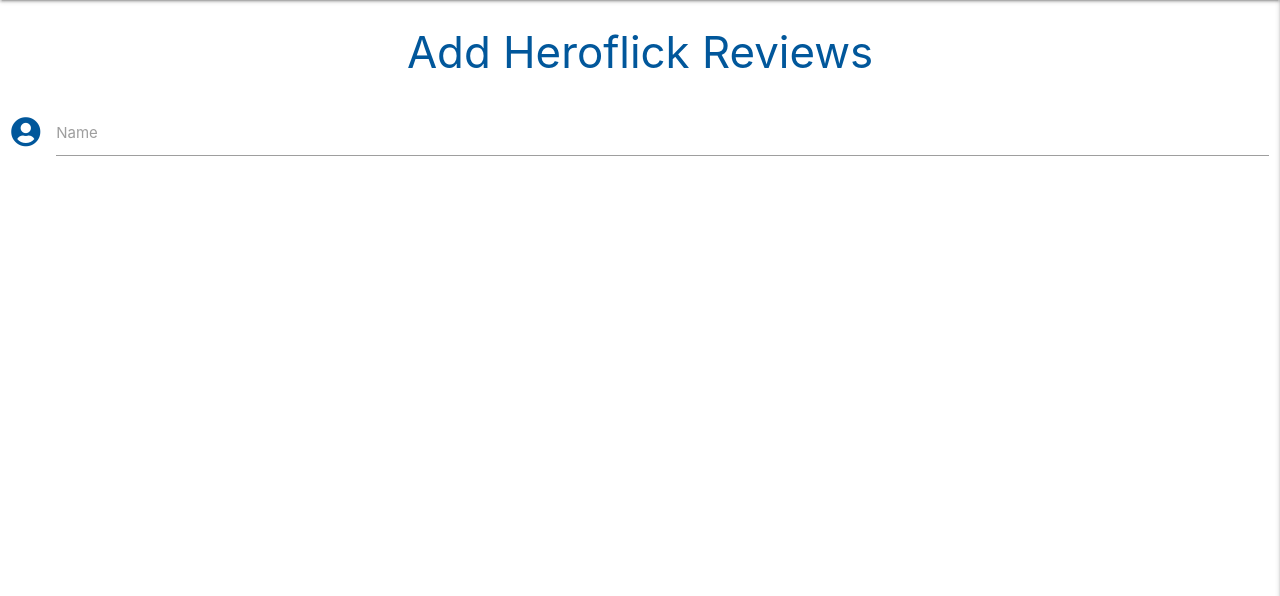
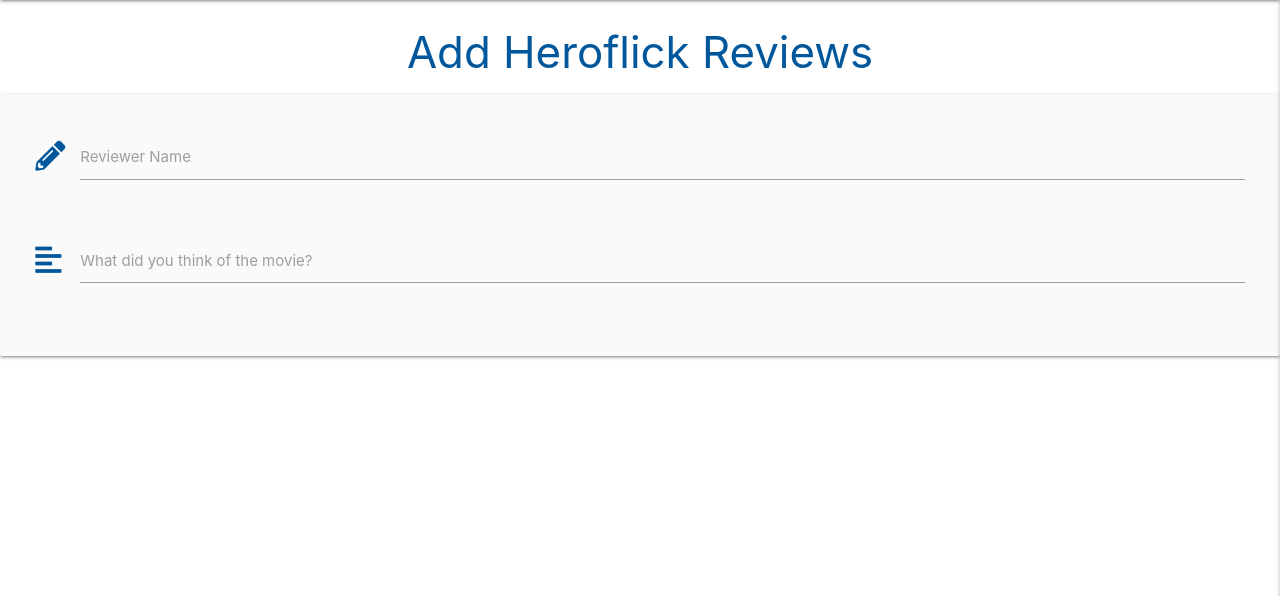
Before and after one commit to Antonio-dev7/milestone-crud, a Flask app: page /add_task in a window 1280 px wide. Shown: the part 64-660 px from the top of the page. Run offline with Flask 2, Linux system fonts and the light colour scheme; some libraries are stand-ins or nearby versions.

Commit message:
Text area and reviewer name

```diff
--- a/templates/add_reviews.html
+++ b/templates/add_reviews.html
@@ -3,19 +3,24 @@
 
     <h3 class="light-blue-text text-darken-4 center-align">Add Heroflick Reviews</h3>
 
-    <div class="row">
+    <div class="row card-panel grey lighten-5">
         <form class="col s12" method="POST" action="">
             <div class="row">
                 <div class="input-field col s12">
-                    <i class="fas fa-user-circle prefix light-blue-text text-darken-4"></i>
-                    <input id="icon_prefix" type="text" class="validate">
-                    <label for="icon_prefix">Name</label>
+                    <i class="fas fa-pencil-alt prefix light-blue-text text-darken-4"></i>
+                    <input id="reviewer_name" name="reviewer_name" minlength="5" maxlength="50"
+                        type="text" class="validate" required>
+
+                    <label for="reviewer_name">Reviewer Name</label>
                 </div>
-                <!-- <div class="input-field col s12">
-                    <i class="fas fa-phone prefix light-blue-text text-darken-4"></i>
-                    <input id="icon_telephone" type="tel" class="validate">
-                    <label for="icon_telephone">Telephone</label>
-                </div> -->
+            </div>
+            <div class="row">
+                <div class="input-field col s12">
+                    <i class="fas fa-align-left prefix light-blue-text text-darken-4"></i>
+                    <textarea id="What_did_you_think_of_the_movie?" name="What_did_you_think_of_the_movie?" minlength="5"
+                        maxlength="200" class="materialize-textarea validate" required></textarea>
+                    <label for="What_did_you_think_of_the_movie?">What did you think of the movie?</label>
+                </div>
             </div>
         </form>
     </div>
```
